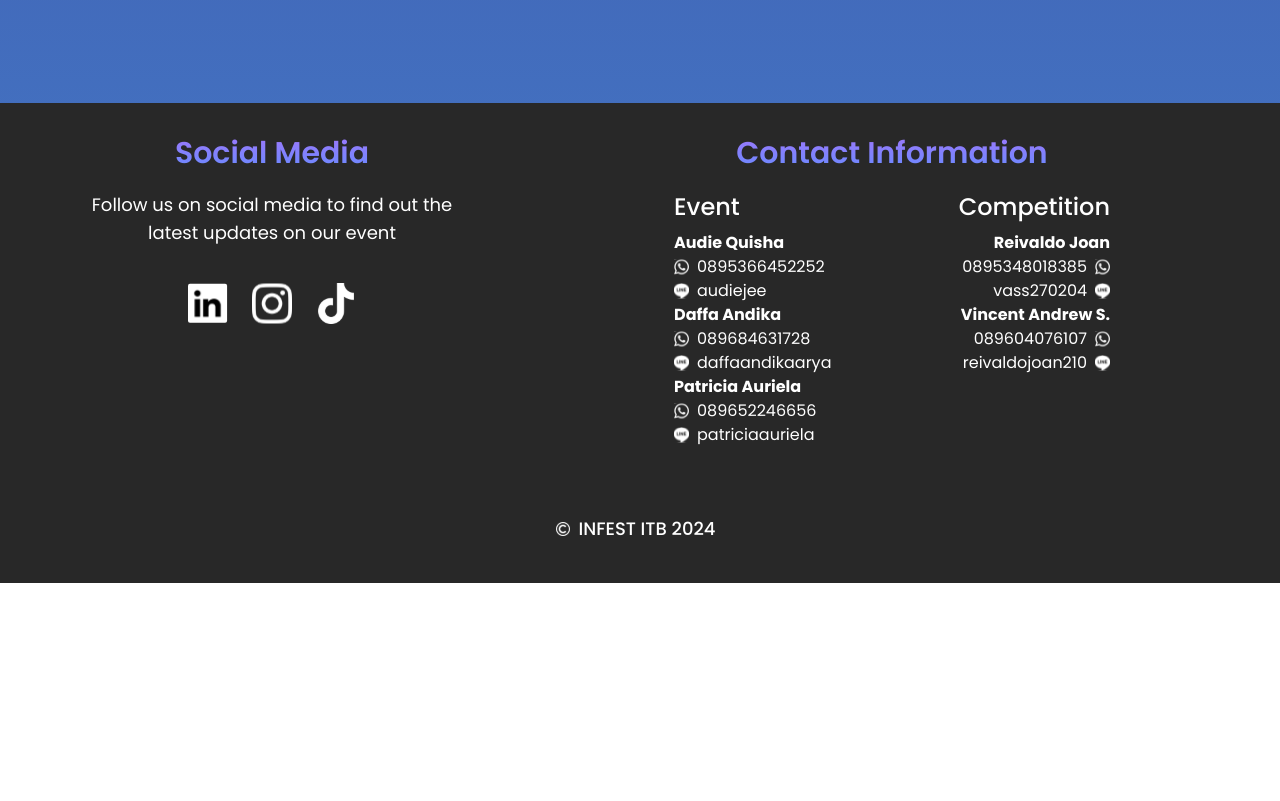
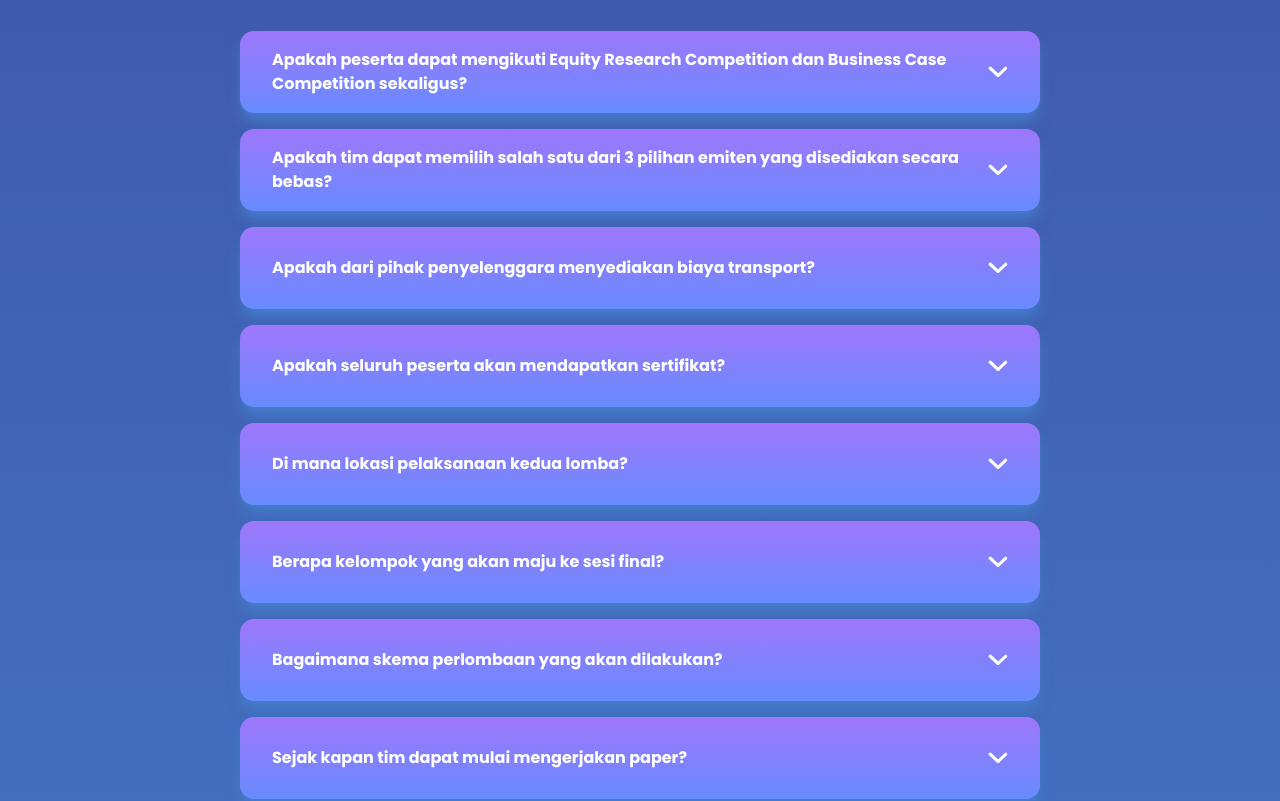
Before and after one commit to farrelathalla/INFEST-2024, a Next.js app: page /equity-research-competition in a window 1280 px wide. Shown: the part 2320-3121 px from the top of the page. Before the commit the page ends 2903 px from the top, so only its background shows below. Built offline with nearby package versions, Linux system fonts and the light colour scheme.

Commit message:
feat: competition faq

```diff
--- a/app/equity-research-competition/page.js
+++ b/app/equity-research-competition/page.js
@@ -4,6 +4,7 @@ import TimelineItem from '@/components/timeline/TimelineItem'
 import Countdown from '@/components/countdown'
 import TitlePrize from '@/components/competition/TitlePrize'
 import { ERC_TITLE, ERC_DESC, ERC_PRIZE } from "@/components/competition/copywrite";
+import FAQCompetitions from '@/components/competitions/FAQCompetitions'
 
 const EquityResearchCompetitionPage = () => {
   return (
@@ -27,6 +28,8 @@ const EquityResearchCompetitionPage = () => {
 
       {/* Countdown */}
       <Countdown date={"07/04/2024 23:59:59"}  />
+
+      <FAQCompetitions />
     </div>
   )
 }
--- a/components/Dropdown.js
+++ /dev/null
@@ -1,26 +0,0 @@
-"use client"
-import React, { useState } from 'react'
-import Image from 'next/image'
-import Arrow from '@/public/arrow.svg'
-
-
-export default function Dropdown({question, answer}) {
-    const [isOpen,setIsOpen] = useState(false)
-    return(
-    <div onClick={() => setIsOpen(prev => !prev)} className='background-card-gradient hover:background-page-gradient rounded-lg shadow-primary'>
-        <div className='flex h-[50px] justify-between p-2 poppins-bold items-center'>
-            <p className='text-white'>
-                {question}
-            </p>
-            <Image src={Arrow} width={25} className={`${isOpen && 'rotate-180'}`}/>
-        </div>
-        {isOpen && (
-            <div className='flex justify-between p-2 poppins-light'>
-                <div>
-                    <p className='text-white'>{answer}</p>
-                </div>
-            </div>
-        )}
-    </div>
-    )
-}
--- /dev/null
+++ b/components/DropdownFAQ.js
@@ -0,0 +1,26 @@
+"use client"
+import React, { useState } from 'react'
+import Image from 'next/image'
+import Arrow from '@/public/arrow.svg'
+
+
+export default function DropdownFAQ({question, answer}) {
+    const [isOpen,setIsOpen] = useState(false)
+    return(
+    <div onClick={() => setIsOpen(prev => !prev)} className='transation-all cursor-pointer w-full md:max-w-[550px] lg:max-w-[800px] px-8 py-4 background-card-gradient rounded-[14px] shadow-primary'>
+        <div className='flex h-[50px] text-[14px] md:text-[16px] justify-between poppins-bold items-center'>
+            <p className='text-white'>
+                {question}
+            </p>
+            <Image src={Arrow} width={20} className={`${isOpen && 'rotate-180'}`}/>
+        </div>
+        {isOpen && (
+            <div className='flex justify-between poppins-regular pt-2'>
+                <div>
+                    <p className='text-white text-[14px] md:text-[16px]'>{answer}</p>
+                </div>
+            </div>
+        )}
+    </div>
+    )
+}
--- /dev/null
+++ b/components/competitions/FAQCompetitions.jsx
@@ -0,0 +1,21 @@
+import React from 'react'
+import DropdownFAQ from '../DropdownFAQ'
+import { faqData } from '@/lib/faqCompetitions'
+
+const FAQCompetitions = () => {
+  return (
+    <div className='mt-16 w-full flex flex-col items-center gap-y-4'>
+      {faqData.map((item) => {
+        return (
+          <DropdownFAQ
+            key={item.question}
+            question={item.question}
+            answer={item.answer}
+          />
+        )
+      })}
+    </div>
+  )
+}
+
+export default FAQCompetitions
--- /dev/null
+++ b/lib/faqCompetitions.js
@@ -0,0 +1,34 @@
+export const faqData = [
+  {
+    question: "Apakah peserta dapat mengikuti Equity Research Competition dan Business Case Competition sekaligus?",
+    answer: "Ya, peserta diperbolehkan mengikuti 2 lomba sekaligus."
+  },
+  {
+    question: "Apakah tim dapat memilih salah satu dari 3 pilihan emiten yang disediakan secara bebas?",
+    answer: "Ya, tim dapat memilih salah satu emiten secara bebas."
+  },
+  {
+    question: "Apakah dari pihak penyelenggara menyediakan biaya transport?",
+    answer: "Biaya transportasi sepenuhnya ditanggung oleh peserta. Pihak penyelenggara tidak menyediakan biaya akomodasi untuk peserta hadiah di lokasi final karena hadiah yang ditawarkan sudah sesuai."
+  },
+  {
+    question: "Apakah seluruh peserta akan mendapatkan sertifikat?",
+    answer: "Ya, semua peserta akan mendapatkannya. Sertifikat akan dikirimkan melalui e-mail ketua kelompok."
+  },
+  {
+    question: "Di mana lokasi pelaksanaan kedua lomba?",
+    answer: "Equity Research Competition akan dilaksanakan secara online untuk babak penyisihan dan secara onsite di Institut Teknologi Bandung untuk babak final. Sedangkan, Business Case Competition akan dilaksanakan secara full online."
+  },
+  {
+    question: "Berapa kelompok yang akan maju ke sesi final?",
+    answer: "Setelah melalui sesi preliminary, akan ada 5 kelompok yang maju ke sesi final."
+  },
+  {
+    question: "Bagaimana skema perlombaan yang akan dilakukan?",
+    answer: "Equity Research Competition akan melalui dua sesi, yaitu sesi preliminary dan sesi final. Pada sesi preliminary, peserta membuat paper dan dikumpulkan secara online sedangkan pada sesi final, peserta membuat paper dan melakukan presentasi secara offline di ITB."
+  },
+  {
+    question: "Sejak kapan tim dapat mulai mengerjakan paper?",
+    answer: "Untuk Equity Research Competition, peserta dapat langsung mengerjakan setelah melakukan pembayaran. Sedangkan, untuk Business Case Competition, peserta baru dapat mengerjakan setelah case didistribusikan pada 27 Juni 2023."
+  },
+]
```
